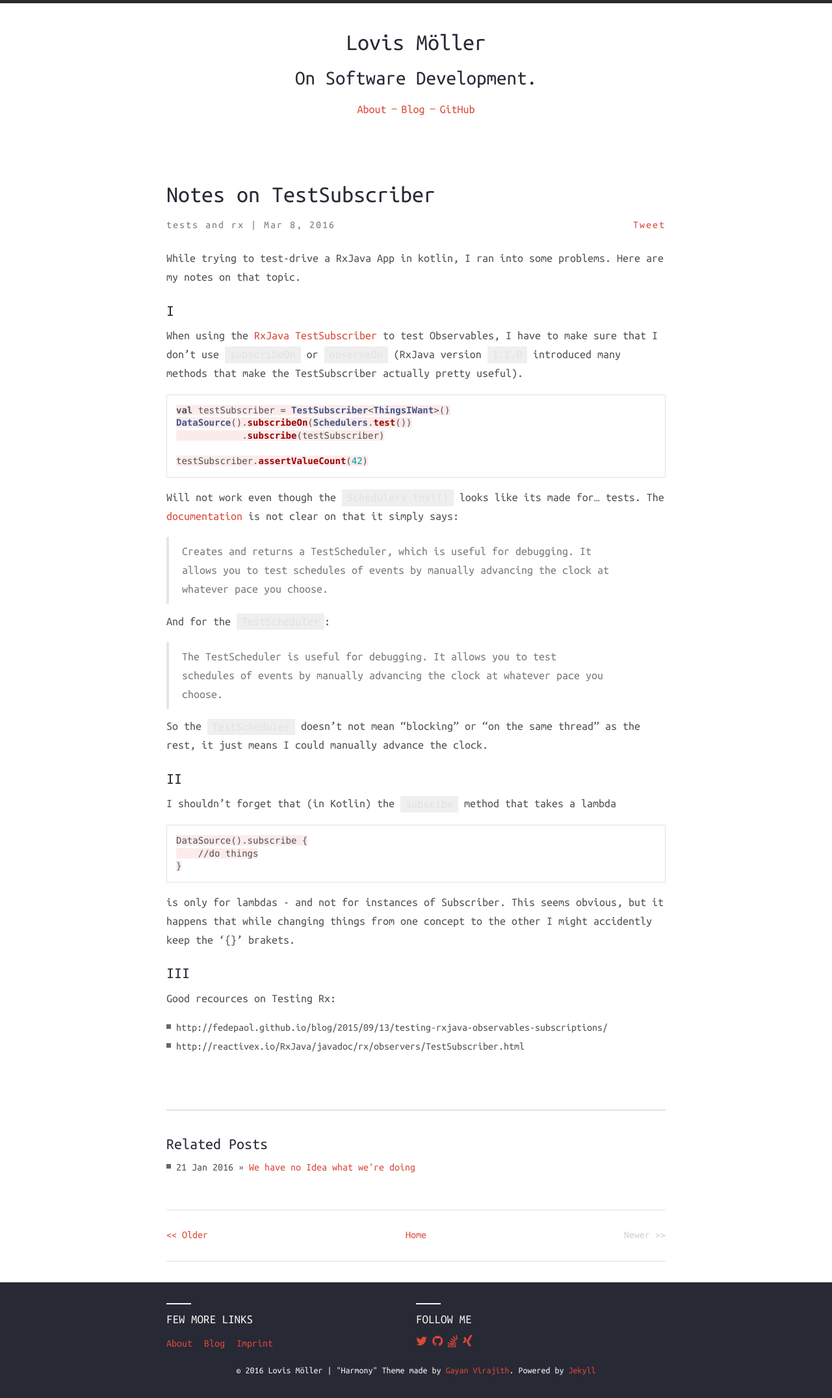
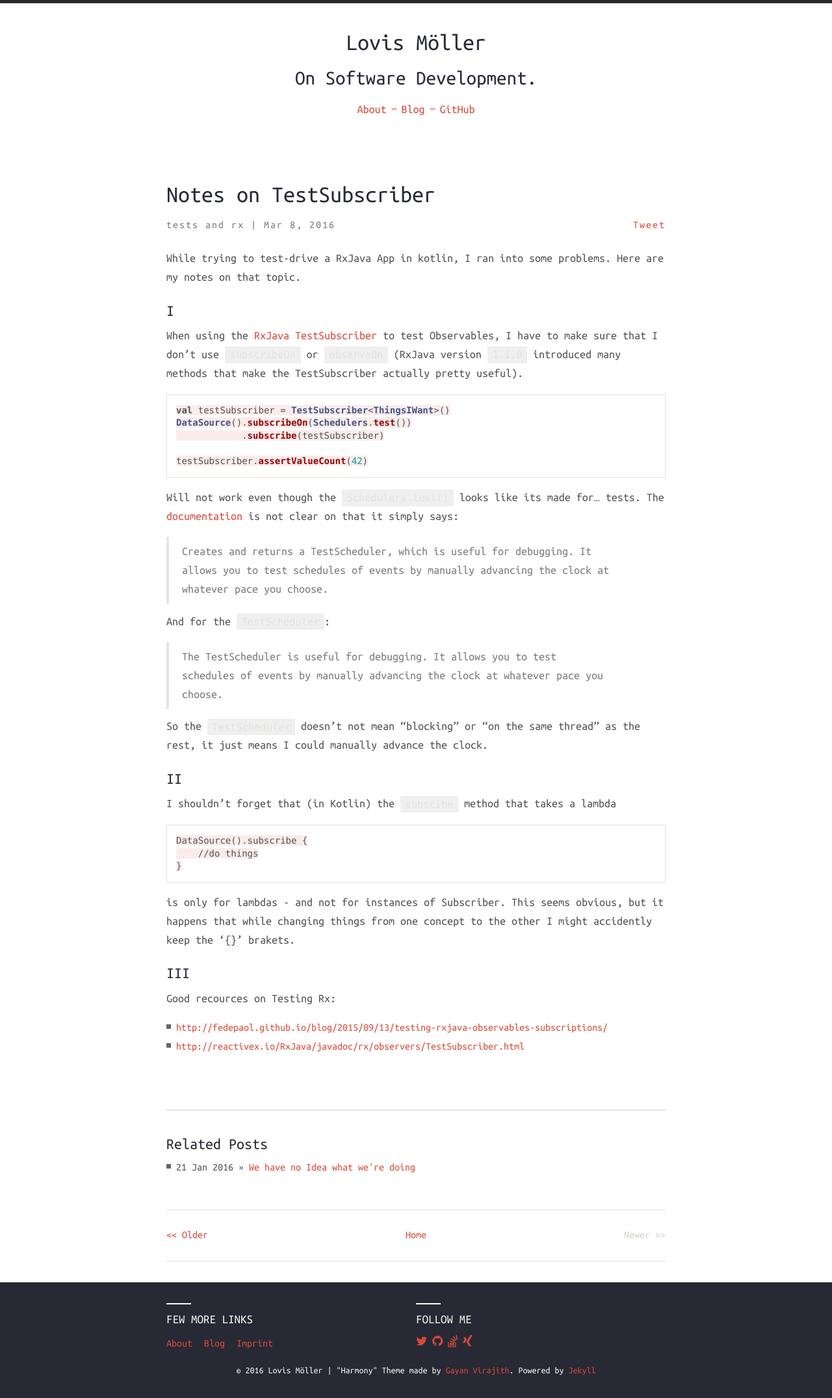
Before and after one commit to lmller/lmller.github.io, a Jekyll site: the page built from _posts/2016-03-08-testsubscriber.markdown, in a window 1280 px wide. Shown: the whole page at 65% size. Built offline with Jekyll 4.4.1, drawn with Linux system fonts in a browser that asks for light colours; nearby versions of some CDN libraries; comment, search, counter and statistics services are not loaded.

Commit message:
Update 2016-03-08-testsubscriber.markdown

```diff
--- a/_posts/2016-03-08-testsubscriber.markdown
+++ b/_posts/2016-03-08-testsubscriber.markdown
@@ -54,5 +54,5 @@ This seems obvious, but it happens that while changing things from one concept t
 
 Good recources on Testing Rx:
 
-- http://fedepaol.github.io/blog/2015/09/13/testing-rxjava-observables-subscriptions/
-- http://reactivex.io/RxJava/javadoc/rx/observers/TestSubscriber.html
+- <http://fedepaol.github.io/blog/2015/09/13/testing-rxjava-observables-subscriptions/>
+- <http://reactivex.io/RxJava/javadoc/rx/observers/TestSubscriber.html>
```
